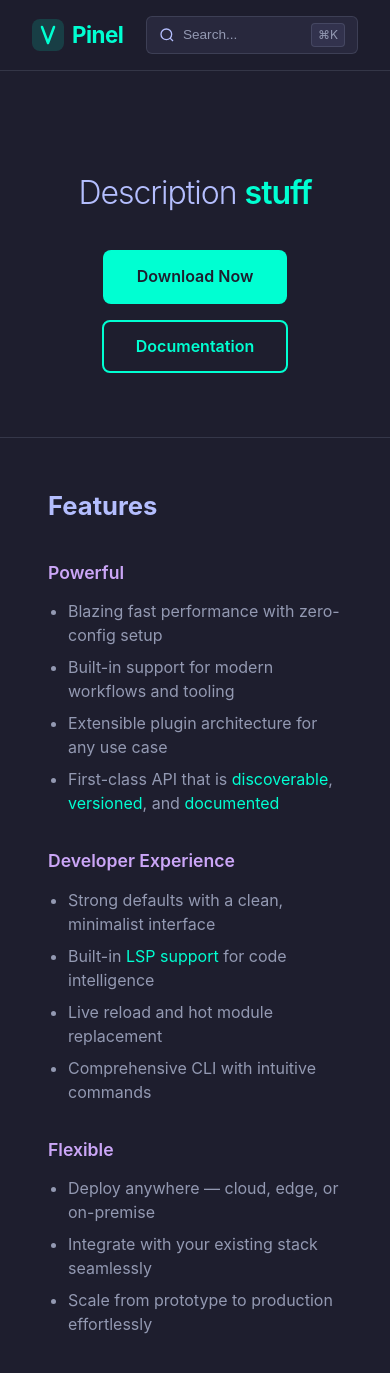
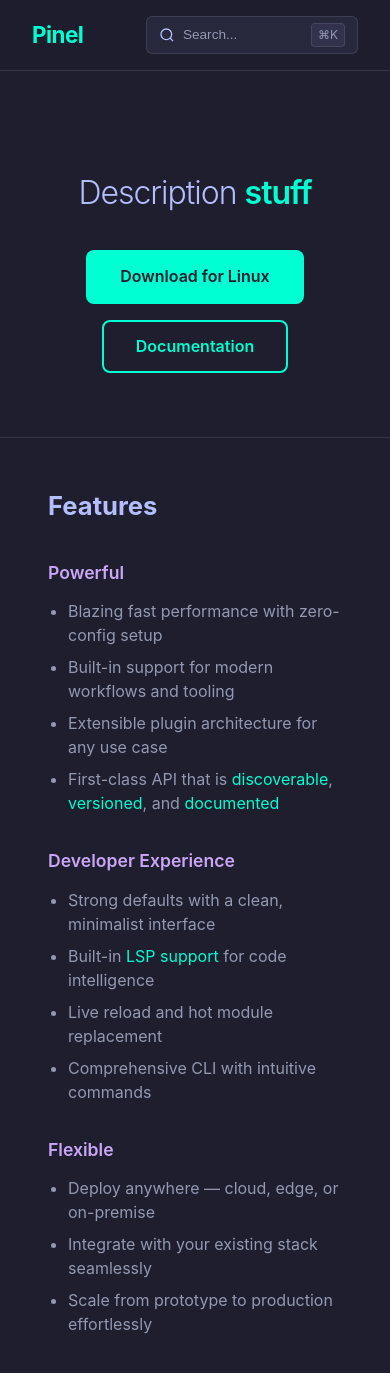
Before and after one commit to kashsuks/theme, a Jekyll site: the page built from index.md, in a window 390 px wide and 1400 px high. Shown: the top 1373 px of the window. Built offline with Jekyll 4.4.1, drawn with Linux system fonts in a browser that asks for light colours.

Commit message:
os based install and demo vid

```diff
--- a/_includes/navbar.html
+++ b/_includes/navbar.html
@@ -1,9 +1,5 @@
 <nav class="navbar">
   <a href="{{ '/' | relative_url }}" class="navbar-brand">
-    <svg class="brand-icon" viewBox="0 0 32 32" fill="none" xmlns="http://www.w3.org/2000/svg">
-      <rect width="32" height="32" rx="8" fill="#00ffd2" fill-opacity="0.15"/>
-      <path d="M10 8L16 24L22 8" stroke="#00ffd2" stroke-width="2.5" stroke-linecap="round" stroke-linejoin="round"/>
-    </svg>
     Pinel
   </a>
   <ul class="navbar-links">
--- a/_sass/pinel.scss
+++ b/_sass/pinel.scss
@@ -197,15 +197,36 @@ img { max-width: 100%; }
 // ===== Features =====
 .features {
   display: grid;
-  grid-template-columns: 1fr;
+  grid-template-columns: 1fr 1fr;
   gap: 0;
   max-width: 1200px;
   margin: 0 auto;
+  align-items: start;
 }
 
 .features-col {
   padding: 3rem;
-  &:first-child { border-right: 1px solid $border; }
+}
+
+.features-video {
+  padding: 3rem;
+  display: flex;
+  align-items: center;
+  justify-content: center;
+  min-height: 400px;
+}
+
+.video-embed {
+  width: 100%;
+  aspect-ratio: 16 / 9;
+  border-radius: 12px;
+  overflow: hidden;
+  border: 1px solid $border;
+  iframe {
+    width: 100%;
+    height: 100%;
+    display: block;
+  }
 }
 
 .features-col h2 {
@@ -520,9 +541,8 @@ img { max-width: 100%; }
   .features {
     grid-template-columns: 1fr;
   }
-  .features-col:first-child {
-    border-right: none;
-    border-bottom: 1px solid $border;
+  .features-video {
+    min-height: auto;
   }
   .hero h1 { font-size: 2rem; }
   .navbar-links { display: none; }
--- a/index.md
+++ b/index.md
@@ -5,10 +5,28 @@ layout: home
 <section class="hero">
   <h1>Description <span>stuff</span></h1>
   <div class="hero-buttons">
-    <a href="#" class="btn btn-primary">Download Now</a>
+    <a href="#" class="btn btn-primary" id="downloadBtn">Download Now</a>
     <a href="{{ '/docs/getting-started/' | relative_url }}" class="btn btn-secondary">Documentation</a>
   </div>
 </section>
+
+<script>
+(function() {
+  var btn = document.getElementById('downloadBtn');
+  if (!btn) return;
+  var ua = navigator.userAgent;
+  if (/Mac/i.test(ua)) {
+    btn.textContent = 'Download for macOS';
+    btn.href = '#download-macos';
+  } else if (/Win/i.test(ua)) {
+    btn.textContent = 'Download for Windows';
+    btn.href = '#download-windows';
+  } else if (/Linux/i.test(ua)) {
+    btn.textContent = 'Download for Linux';
+    btn.href = '#download-linux';
+  }
+})();
+</script>
 
 <section class="features">
   <div class="features-col">
@@ -43,4 +61,10 @@ layout: home
       </ul>
     </div>
   </div>
+
+  <div class="features-video">
+    <div class="video-embed">
+      <iframe src="https://www.youtube.com/embed/watch?v=3ymwOvzhwHs&list=RD3ymwOvzhwHs&start_radio=1" title="Product Demo" frameborder="0" allow="accelerometer; autoplay; clipboard-write; encrypted-media; gyroscope; picture-in-picture" allowfullscreen></iframe>
+    </div>
+  </div>
 </section>
```
